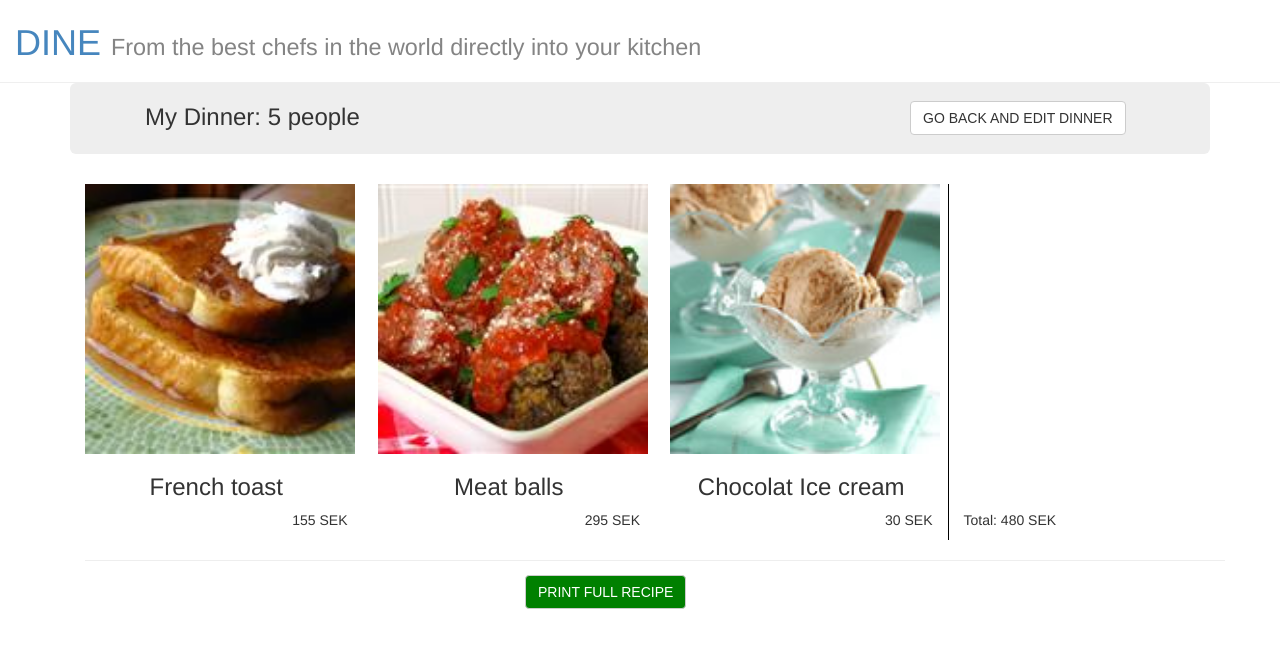
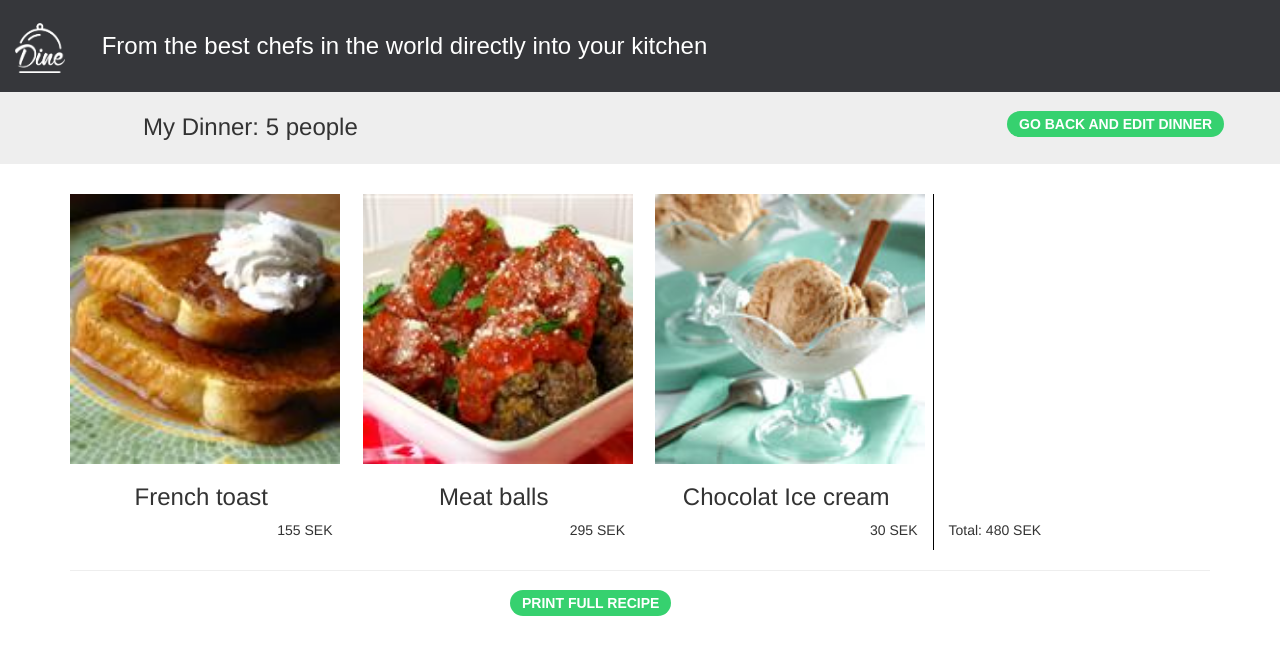
Before and after one commit to weewam/iprog-lab, a plain HTML site: page dinner_overview.html in a window 1280 px wide. Drawn offline with nearby package versions, Linux system fonts and the light colour scheme.

Commit message:
made little changes in layout of preparation, overview and index view

```diff
--- a/css/stylesheet.css
+++ b/css/stylesheet.css
@@ -19,6 +19,17 @@ body {
 	padding-top: 3px;
 	margin-top: 0%;
 	margin-bottom: 0%;
+	background: #212226;
+
+	color: #fff;
+	font-size: 14px;
+	font-family: 'Quicksand', sans-serif;
+}
+
+#headerPic {
+	width: 50px;
+	height: 50px;
+	margin-right: 30px;
 }
 
 #mainPage_Jumbotron {
@@ -39,10 +50,7 @@ body {
 #dinnerOverview_Jumbotron {
 	padding-top: 1px;
 	padding-bottom: 70px;
-}
-
-#dinnerOverview button {
-
+	padding-left: 10%;
 }
 
 #dinnerOverview_row {
@@ -72,17 +80,58 @@ body {
 	margin-top: 326px;
 }
 
+#createButton {
+	font-family: 'Quicksand', sans-serif;
+
+	border: none;
+	color: #fff;
+	background: #36d16f;
+	border-radius: 2px;
+
+	font-size: 14px;
+	font-weight: 700;
+	line-height: 1em;
+	text-transform: uppercase;
+
+	border-radius: 50px;
+}
+
 #printButton {
 	position:relative;
 	margin: -20px -130px;
 	top:50%;
 	left:50%;
-	background-color: green;
-	color: white;
+
+	font-family: 'Quicksand', sans-serif;
+
+	border: none;
+	color: #fff;
+	background: #36d16f;
+	border-radius: 2px;
+
+	font-size: 14px;
+	font-weight: 700;
+	line-height: 1em;
+	text-transform: uppercase;
+
+	border-radius: 50px;
 }
 
 #headerButton {
 	margin-top: 17px;
+	font-family: 'Quicksand', sans-serif;
+
+	border: none;
+	color: #fff;
+	background: #36d16f;
+	border-radius: 2px;
+
+	font-size: 14px;
+	font-weight: 700;
+	line-height: 1em;
+	text-transform: uppercase;
+
+	border-radius: 50px;
 }
 
 .page-container {
--- a/dinner_overview.html
+++ b/dinner_overview.html
@@ -17,15 +17,15 @@
 	<body>
 
 		<div class="page-header">
-  			<h1>
+  			<h3>
   				<a href="index.html">
-  					DINE
+  					<img src="images/resources/logo.png" id="headerPic">
   				</a>
-  				<small>From the best chefs in the world directly into your kitchen</small>
-  			</h1>
+  				From the best chefs in the world directly into your kitchen
+  			</h3>
 		</div>
 
-		<div class="container" id="dinnerOverview">
+		<div id="dinnerOverview">
 
 			<div class="jumbotron" id="dinnerOverview_Jumbotron">
 		  		<div class="col-md-9">
```
Also changed, not shown: dinner_preperation.html (+5 -5 lines), index.html (+5 -5 lines).
